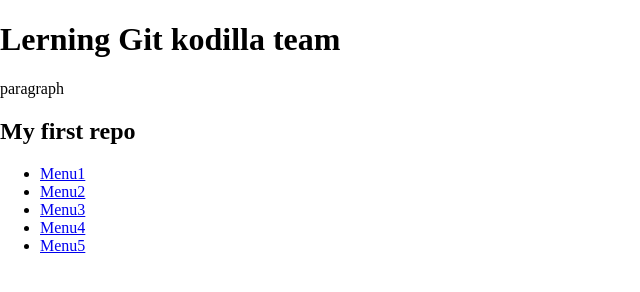
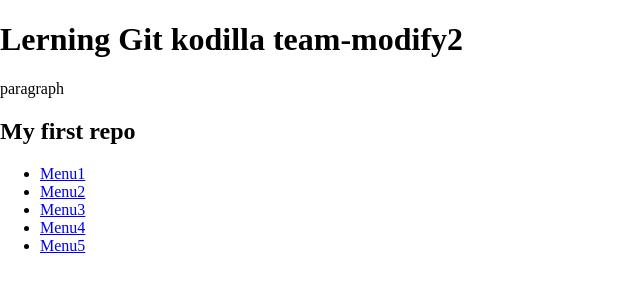
Before and after one commit to markal84/7.6, a plain HTML site: page index.html in a window 1280 px wide. Shown: the whole page, without its empty margins (0-640 px from the left). Drawn offline with Linux system fonts and the light colour scheme.

Commit message:
Add modify2 to title

```diff
--- a/index.html
+++ b/index.html
@@ -9,7 +9,7 @@
 
     <body>
             <header>
-                    <h1>Lerning Git kodilla team</h1>
+                    <h1>Lerning Git kodilla team-modify2</h1>
                      <p>paragraph</p>
                     <h2>My first repo</h2>
                     <nav>
```
